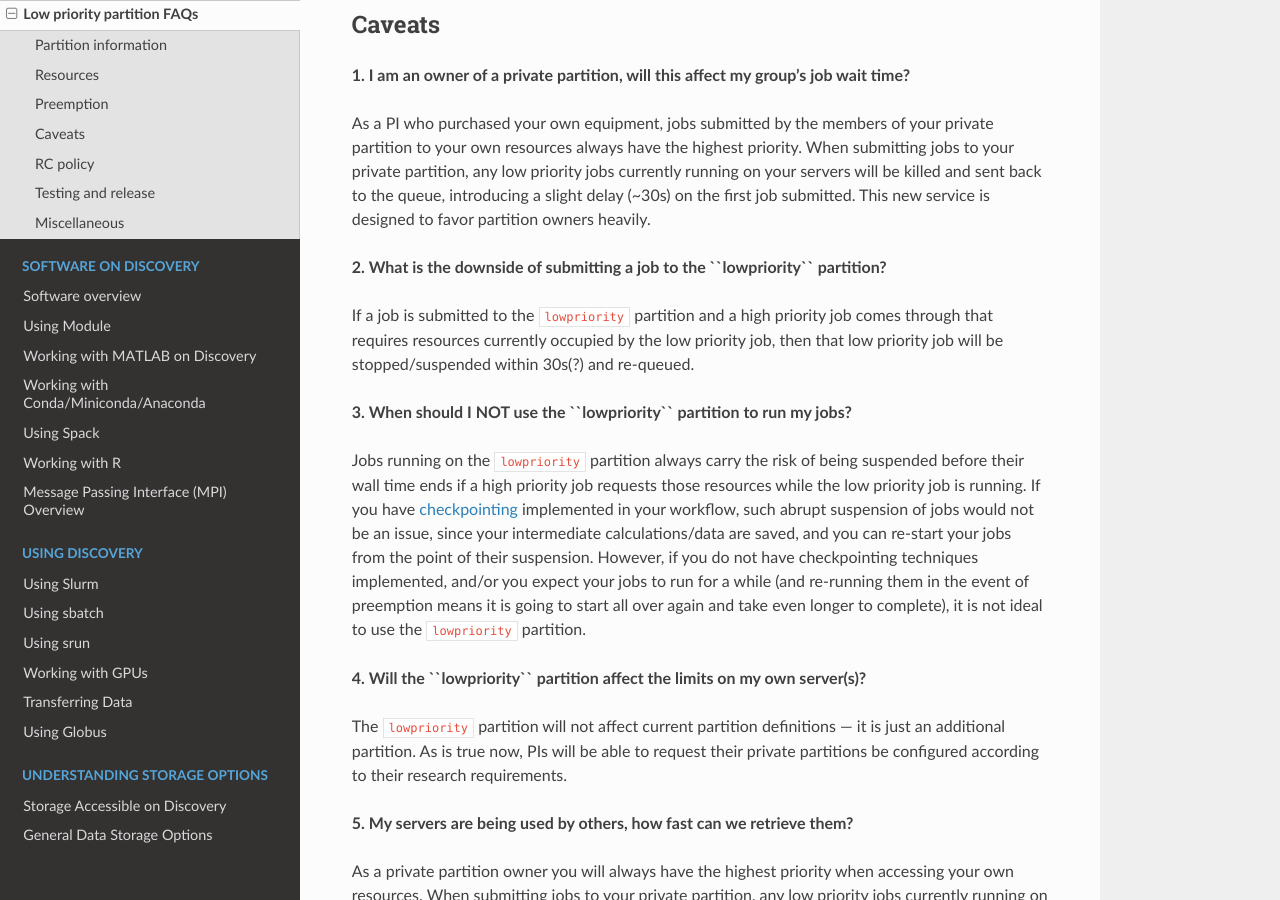
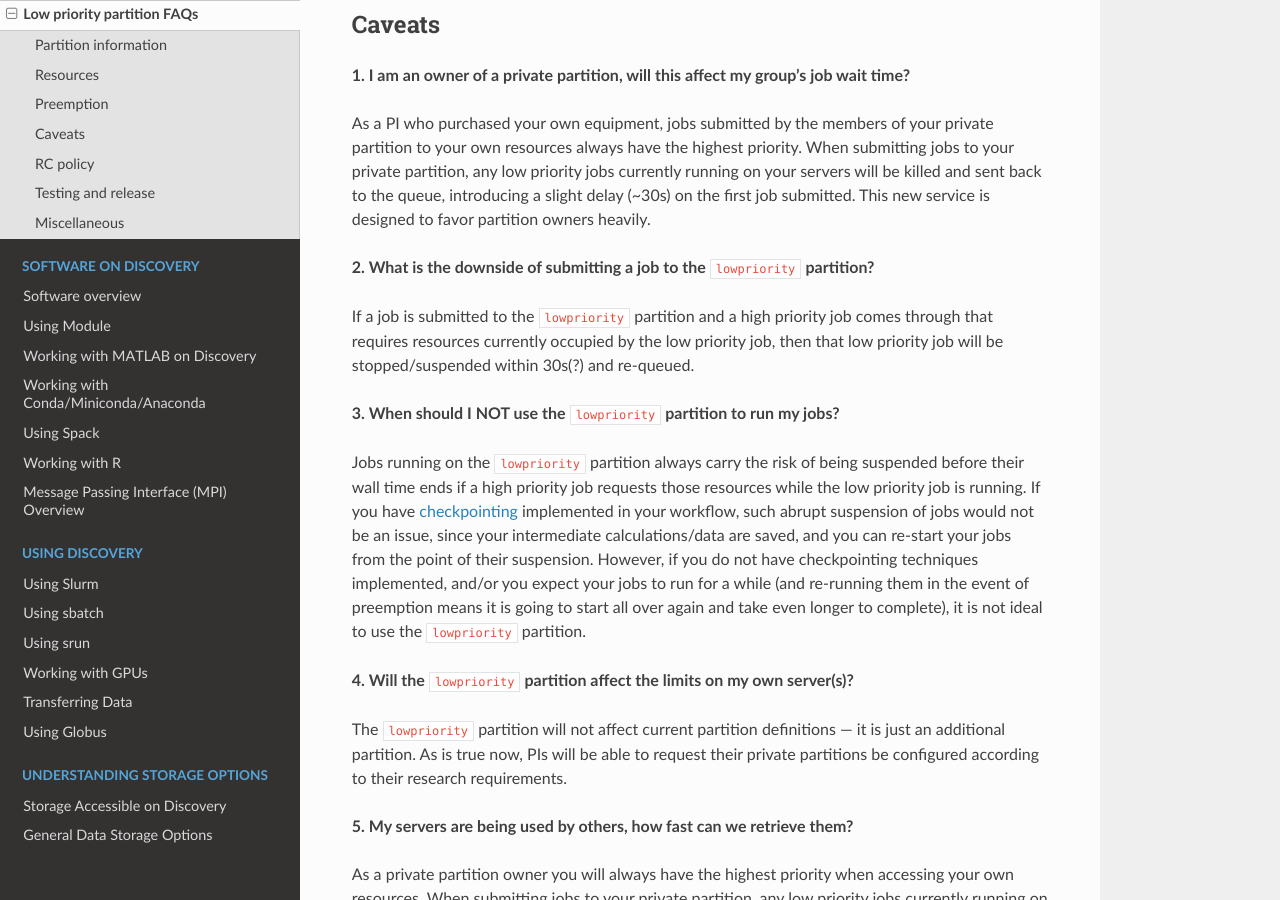
Before and after one commit to northeastern-rc/rc-public-documentation, a Sphinx documentation site: the page built from docs/source/hardware/lowpriorityFAQ.rst, in a window 1280 px wide and 900 px high, scrolled down 3155 px. Built offline with Sphinx 7.4.7 and the Read the Docs theme 2.0.0, drawn with Linux system fonts in a browser that asks for light colours.

Commit message:
Fixing few more formatting issues

```diff
--- a/docs/source/hardware/lowpriorityFAQ.rst
+++ b/docs/source/hardware/lowpriorityFAQ.rst
@@ -137,13 +137,13 @@ resources always have the highest priority. When submitting jobs to your private
 currently running on your servers will be killed and sent back to the queue, introducing a slight delay (~30s) on
 the first job submitted. This new service is designed to favor partition owners heavily.
 
-**2. What is the downside of submitting a job to the ``lowpriority`` partition?**
+**2. What is the downside of submitting a job to the** ``lowpriority`` **partition?**
 
 If a job is submitted to the ``lowpriority`` partition and a high priority job comes through that requires resources
 currently occupied by the low priority job, then that low priority job will be stopped/suspended within 30s(?) and
 re-queued.
 
-**3. When should I NOT use the ``lowpriority`` partition to run my jobs?**
+**3. When should I NOT use the** ``lowpriority`` **partition to run my jobs?**
 
 Jobs running on the ``lowpriority`` partition always carry the risk of being suspended before their wall time ends
 if a high priority job requests those resources while the low priority job is running. If you have
@@ -154,7 +154,7 @@ techniques implemented, and/or you expect your jobs to run for a while (and re-r
 preemption means it is going to start all over again and take even longer to complete), it is not ideal to use
 the ``lowpriority`` partition.
 
-**4. Will the ``lowpriority`` partition affect the limits on my own server(s)?**
+**4. Will the** ``lowpriority`` **partition affect the limits on my own server(s)?**
 
 The ``lowpriority`` partition will not affect current partition definitions — it is just an additional partition. As
 is true now, PIs will be able to request their private partitions be configured according to their research
```
